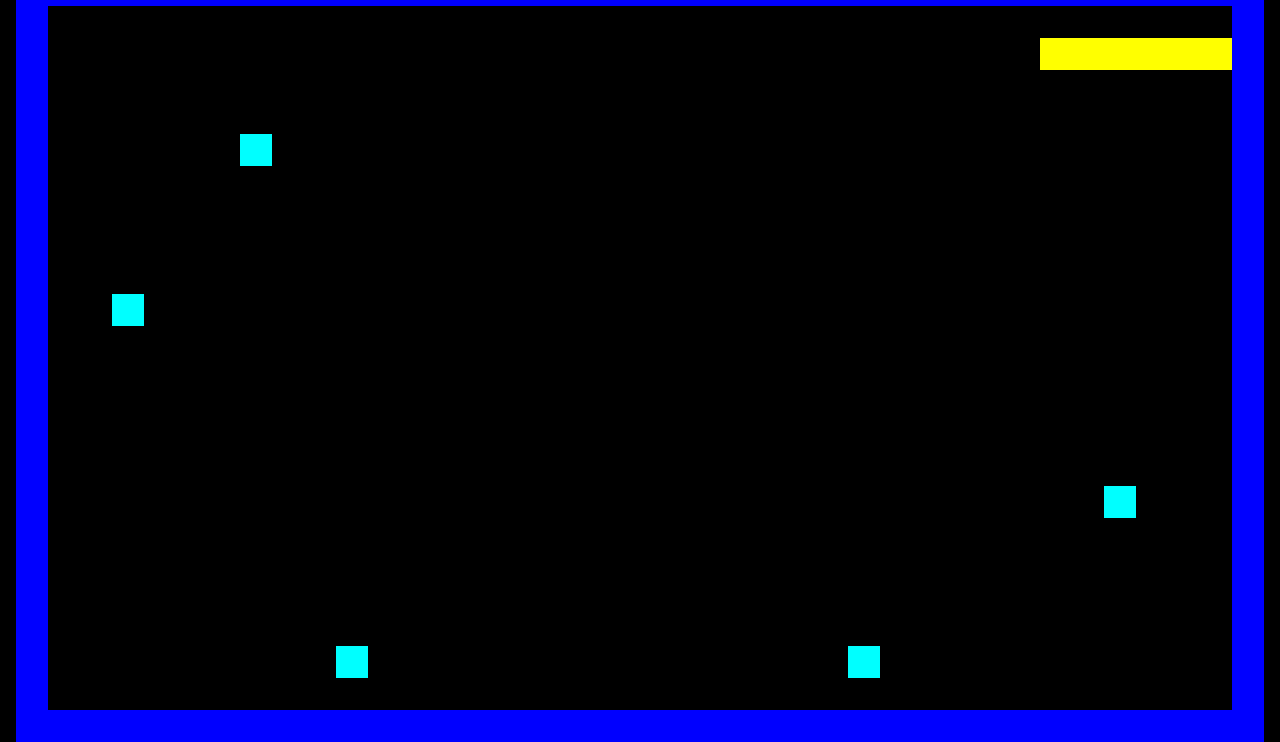
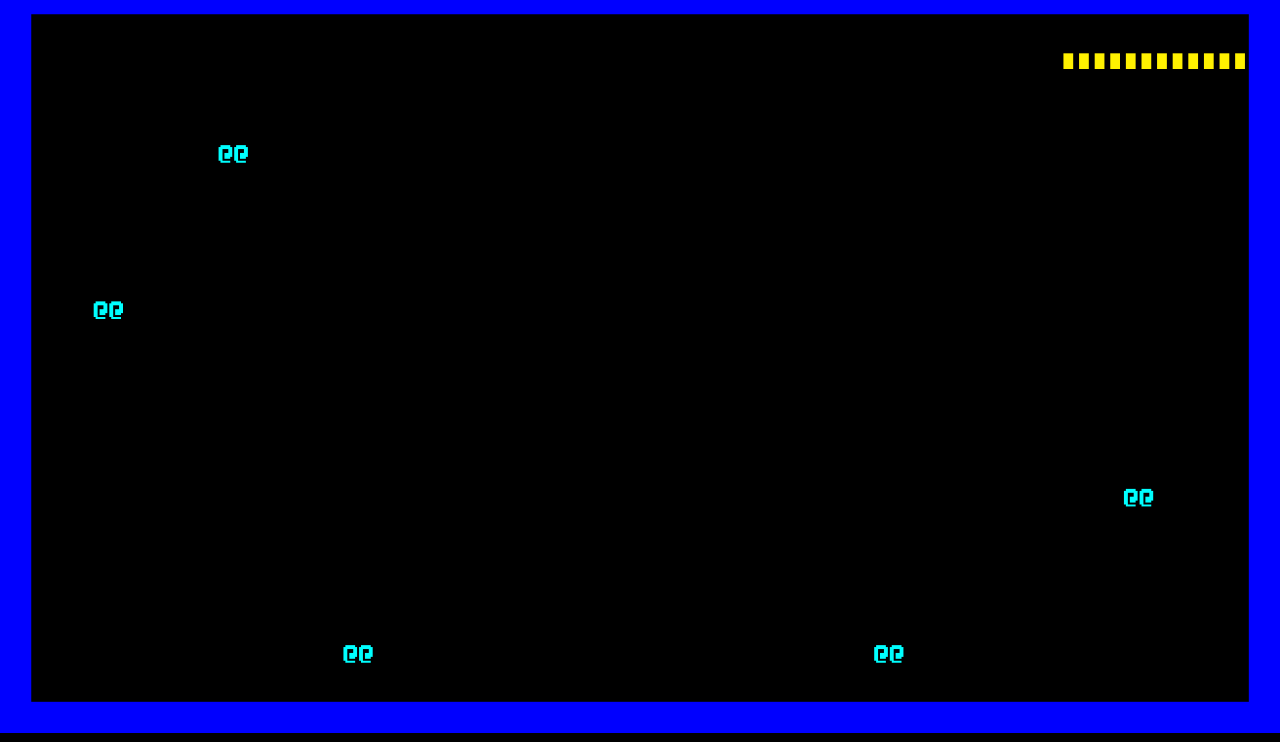
Before and after one commit to FlopieUtd/mamba, a plain HTML site: page index.html in a window 1280 px wide. Shown: the part 58-800 px from the top of the page. Drawn offline with Linux system fonts and the light colour scheme.

Commit message:
updated graphics, increased wall lifespan

```diff
--- a/css/style.css
+++ b/css/style.css
@@ -18,7 +18,7 @@ body {
 
 .menu {
 	background: blue;
-	width: 1248px;
+	width: 1312px;
 	height: 32px;
 	max-width: 100%;
 	display: flex;
--- a/js/script.js
+++ b/js/script.js
@@ -1,7 +1,7 @@
 const mamba_game = (function () {
 	const canvas = document.querySelector('.canvas');
 	const ctx = canvas.getContext('2d');
-	const canvasWidth = 1248;
+	const canvasWidth = 1312;
 	const canvasHeight = 768;
 	const frameLength = 100; 										// Sets speed of the game
 	const blockSize = 32;
@@ -10,7 +10,6 @@ const mamba_game = (function () {
 	[canvas.width, canvas.height] = [canvasWidth, canvasHeight];
 	let pause = false;
 	function init () {
-		document.querySelector('body').appendChild(canvas);
 		bindEvents();												// Draw the mamba
 		mamba.setWallThreshold();
 		gameLoop();													// Start the game loop
@@ -100,7 +99,6 @@ const mamba_game = (function () {
 				e.preventDefault();
 			}
 			if (key == 80) {
-				console.log('pause');
 				if (pause == false) {
 					pause = true;
 				} else {
@@ -123,6 +121,8 @@ const mamba_game = (function () {
 		let direction = 'right';									// The direction in which the mamba will advance
 		let nextDirection = direction;
 		let wallThreshold;
+		let bodySVG = new Image();
+		bodySVG.src = "images/body.svg";
 		function setWallThreshold () {
 			wallThreshold = random(18, 36);
 		}
@@ -205,7 +205,7 @@ const mamba_game = (function () {
 			if (positionArray.length >= wallThreshold) {
 				newWallArray = positionArray.splice(6);
 				newWallArray.forEach(function (item) {
-					item.push(random(10, 100));
+					item.push(random(10, 120));
 				})
 				wall.addWall(newWallArray);
 				wallThreshold++;
@@ -215,17 +215,11 @@ const mamba_game = (function () {
 			isEating();
 		}
 
-		function drawSection (ctx, position) {
-			let x = blockSize * position[0];
-			let y = blockSize * position[1];
-			ctx.fillRect(x, y, blockSize, blockSize);
-		}
-
 		function draw (ctx) {										// Draw the mamba
 			ctx.save();
 			ctx.fillStyle = 'yellow';
 			positionArray.forEach(function (pos) {
-				drawSection(ctx, pos);
+				ctx.drawImage(bodySVG, pos[0] * blockSize, pos[1] * blockSize, blockSize, blockSize);
 			});
 			ctx.restore();
 		}
@@ -272,7 +266,9 @@ const mamba_game = (function () {
 
 		let amount = 5;
 		let foodPositions = [];
-		let removeCounter = 25;
+		let removeCounter = 30;
+		const foodSVG = new Image();
+		foodSVG.src = "images/food.svg";
 
 		for (i = 0; i < amount; i++) {
 			let coordinate = getRandomPosition();
@@ -293,9 +289,8 @@ const mamba_game = (function () {
 
 		function draw(ctx) {
 			ctx.save();
-			ctx.fillStyle = 'cyan';
 			foodPositions.forEach(function (pos) {
-				ctx.fillRect(pos[0] * blockSize, pos[1] * blockSize, blockSize, blockSize);
+				ctx.drawImage(foodSVG, pos[0] * blockSize, pos[1] * blockSize, blockSize, blockSize);
 			});
 			ctx.restore();
 		}
@@ -327,10 +322,12 @@ const mamba_game = (function () {
 			let randomPosition = getRandomPosition();
 			let mambaPositions = mamba.positionArray;
 			let wallPositions = wall.getWallPositions();
+			let turboFoodPositions = turboFood.getPositions();
 			if (
 				!checkCoordinateInArray(randomPosition, mambaPositions) &&
 				!checkCoordinateInArray(randomPosition, wallPositions) &&
-				!checkCoordinateInArray(randomPosition, foodPositions)
+				!checkCoordinateInArray(randomPosition, foodPositions) &&
+				!checkCoordinateInArray(randomPosition, turboFoodPositions)
 				) {
 				foodPositions.push(randomPosition);
 			} else {
@@ -373,7 +370,6 @@ const mamba_game = (function () {
 					lifeSpan -= value;
 					item.pop();
 					item.push(lifeSpan);
-					console.log(lifeSpan);
 				});
 			});
 		}
@@ -426,6 +422,8 @@ const mamba_game = (function () {
 	const turboFood = (function () {
 
 		let turboFoodPositions = [];
+		const turboFoodSVG = new Image();
+		turboFoodSVG.src = "images/turboFood.svg";
 
 		function addTurboFood (coordinate) {
 			turboFoodPositions.push(coordinate);
@@ -433,9 +431,8 @@ const mamba_game = (function () {
 
 		function draw(ctx) {
 			ctx.save();
-			ctx.fillStyle = 'lime';
 			turboFoodPositions.forEach(function (pos) {
-				ctx.fillRect(pos[0] * blockSize, pos[1] * blockSize, blockSize, blockSize);
+				ctx.drawImage(turboFoodSVG, pos[0] * blockSize, pos[1] * blockSize, blockSize, blockSize);
 			});
 			ctx.restore();
 		}
```
Also changed, not shown: images/body.svg (added), images/food.svg (added), images/turboFood.svg (added).
